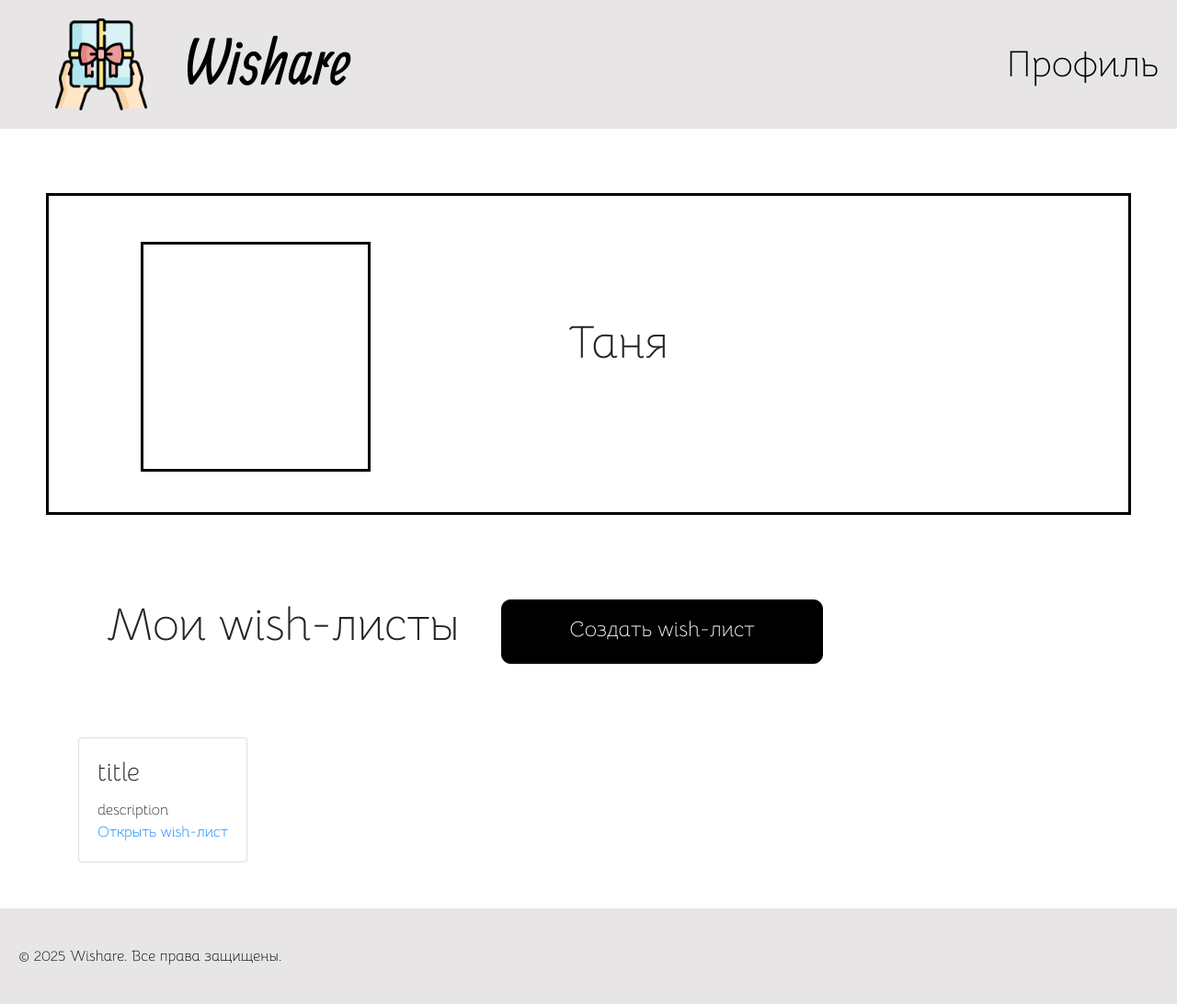
After one commit to tanyaflos76/Flask-project, a Flask app: page /profile in a window 1280 px wide. The commit adds this page. Shown: the whole page at 92% size. Run offline with Flask 3, Linux system fonts and the light colour scheme; a user stored in the database is signed in; some libraries are stand-ins or nearby versions.

Commit message:
add profile

```diff
--- a/wishare/static/css/flex.css
+++ b/wishare/static/css/flex.css
@@ -31,7 +31,18 @@
     justify-content: flex-end;
 }
 
-/*CARDS*/
+.user-section{
+    display: flex;
+    flex-direction: row;
+    justify-content: space-between;
+}
+
+.wishlists-heading{
+    display: flex;
+    flex-direction: row;
+    justify-content: space-between;
+}
+
 .cards-row{
     display: flex;
     justify-content: space-between;
--- a/wishare/static/css/style.css
+++ b/wishare/static/css/style.css
@@ -19,27 +19,59 @@
 .header{
     width:100%;
     color: black;
-    font-family:  Bellota;
+    font-family: Bellota;
     padding: 20px;
     background: rgb(231, 229, 229);
 	box-sizing: border-box;
 }
+.logo-img{
+    width: 100px;
+    height: 100px;
+    margin-left:40px
+}
+
+.user-section{
+    height: 350px;
+    border: 3px solid black;
+    margin-left:50px;
+    margin-right:50px;
+    margin-top:70px;
+    margin-bottom: 70px;
+    padding-left:100px;
+    padding-right: 500px;
+    padding-top:50px;
+    padding-bottom: 50px;
+}
+
+.wishlists-heading{
+    margin-bottom: 30px;
+    margin-left:30px;
+    margin-right: 300px;
+}
+
+.wishlists{
+    margin-bottom: 50px;
+}
+
+.avatar{
+    border: 3px solid black;
+    width: 250px;
+    height: 250px;
+}
+
+.logo-title{
+    font-size: 70px;
+    font-family: Allan;
+}
 
 .text-profile{
+    font-size:40px;
     color:black;
-    font-size:40px;
     margin-top:20px;
 }
 
-.logo-img{
-    width: 100px;
-    height: 100px;
-    margin-left:40px;
-
-}
-.logo-title{
-    font-size: 70px;
-    font-family: Allan;
+.text-profile:hover{
+    color:gray;
 }
 
 .btn.btn-primary {
@@ -50,13 +82,13 @@
     margin-top: 22px;
     border-radius: 10px;
     font-size: 20px;
-  }
+}
 
 .btn.btn-primary:hover {
     background-color: #333;
     border-color: #333;
     color: #fff;
-  }
+}
 
 .front-button{
     margin-top: 70px;
@@ -70,6 +102,15 @@
     padding-bottom: 200px;
 }
 
+h1.register{
+    margin-left: 30px;
+}
+
+.front-text{
+    font-size: 70px;
+    font-family: Bellota;
+}
+
 .form-register{
     margin: auto;
     margin-top:100px;
@@ -80,11 +121,10 @@
     height: 650px;
     padding-top:60px;
     background-color: white;
-
     border: 3px solid black;
 }
 
-.form-authorize{
+.form-autorize{
     margin: auto;
     margin-top:100px;
     margin-bottom: 100px;
@@ -94,17 +134,8 @@
     height: 500px;
     padding-top:60px;
     background-color: white;
-
     border: 3px solid black;
 }
-
-
-.front-text{
-    font-size: 70px;
-    font-family: Bellota;
-
-}
-
 
 .footer{
     background: rgb(231, 229, 229);
--- a/wishare/templates/base.html
+++ b/wishare/templates/base.html
@@ -27,7 +27,7 @@
 
 
         {% if current_user.is_authenticated %}
-        <a class="text-profile" href="/logout">Профиль</a>
+        <a class="text-profile" href="/profile">Профиль</a>
         {% else %}
         <div class='autorisation-button'>
             <a class="btn btn-primary" href='/login' role="button">Войти</a>
--- /dev/null
+++ b/wishare/templates/profile.html
@@ -0,0 +1,45 @@
+{% extends "base.html" %}
+
+{% block content %}
+<section class='user'>
+    <div class='user-section'>
+        <div class="avatar">
+
+        </div>
+        <div class='user-text'>
+            <h1 class='banner-title' style="font-size:50px; margin-top:80px">{{current_user.username}}</h1>
+        </div>
+    </div>
+</section>
+
+
+<section class='wishlists-section'>
+    <div class='container'>
+        <div class='wishlists-heading'>
+            <h1 class='wishlists-title' style="font-size: 50px; margin-top:20px">Мои wish-листы</h1>
+            <a style="height: 70px; width: 350px; padding-top:15px; font-size:23px; margin-bottom: 50px"
+               class="btn btn-primary" href='/create-wishlist' role="button">Создать
+                wish-лист</a>
+        </div>
+
+        <div class='wishlists'>
+            <div class='cards-row'>
+                <div class='card'>
+                    <div class='card-body'>
+                        <h3 class='card-title'>title</h3>
+                        <div class='card-text'>description</div>
+                        <div class='card-button'>
+                            <a class='card-link' href='#'>Открыть wish-лист</a>
+                        </div>
+                    </div>
+
+
+                </div>
+            </div>
+        </div>
+
+    </div>
+    </a>
+</section>
+
+{% endblock %}
--- a/wishare/wishare.py
+++ b/wishare/wishare.py
@@ -61,6 +61,11 @@ def login():
     return render_template('login.html', title='Авторизация', form=form)
 
 
+@application.route('/profile')
+def profile():
+    return render_template("profile.html")
+
+
 def main():
     db_session.global_init("db/wishare.db")
     application.run()
```
Also changed, not shown: wishare/templates/start_window.html (+8 -0 lines), wishare/db/wishare.db.
